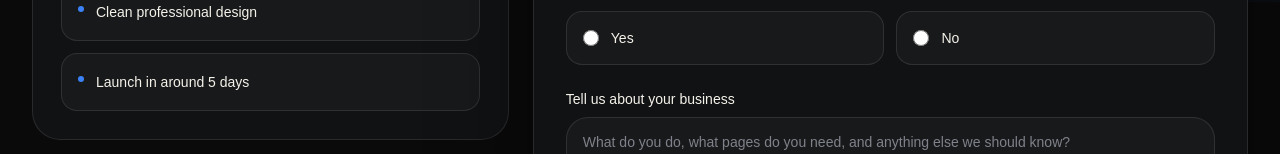
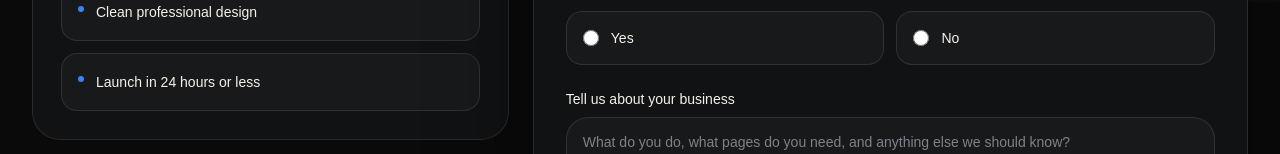
Before and after one commit to cleanwebsitesuk/cleanwebsites, a Next.js app: page /start in a window 1280 px wide. Shown: the part 798-952 px from the top of the page. Built offline with nearby package versions, Linux system fonts and the light colour scheme.

Commit message:
Update page.tsx

```diff
--- a/app/start/page.tsx
+++ b/app/start/page.tsx
@@ -8,7 +8,7 @@ const servicePoints = [
   "Mobile-friendly layout",
   "Contact forms for enquiries",
   "Clean professional design",
-  "Launch in around 5 days",
+  "Launch in 24 hours or less",
 ];
 
 const nextSteps = [
```
